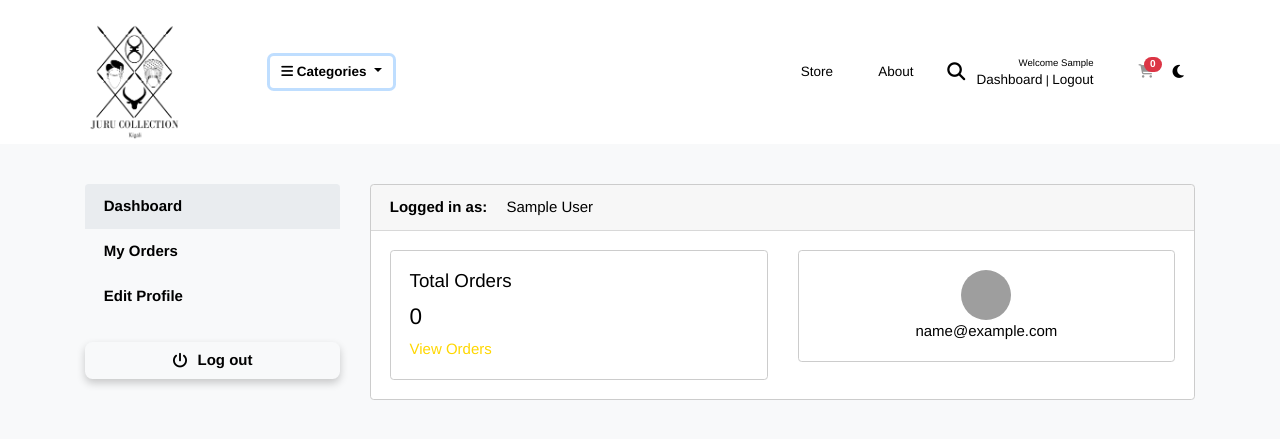
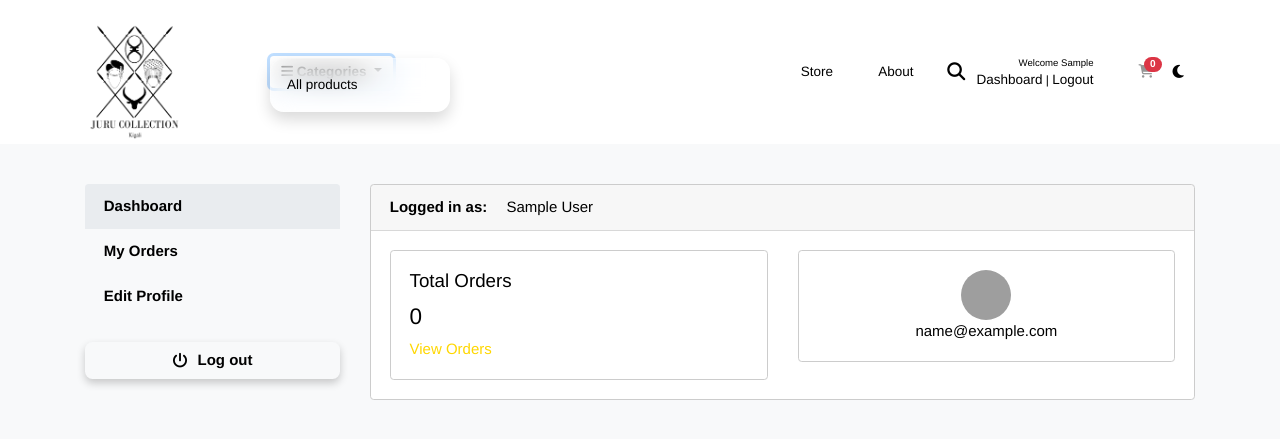
Before and after one commit to Pro-divin/greatKart-django, a Django app: page /accounts/ in a window 1280 px wide, after a click on "Categories". Shown: the top 439 px of the page. Run offline with Django 5.2, Linux system fonts and the light colour scheme; the visitor is signed in with stand-in values (Sample User, id 1); data that the repository does not hold is empty; parts of the project's set-up code (start-up, migrations or seed data) failed here and were passed over; some libraries are stand-ins or nearby versions; some web fonts are replaced; grey boxes are pictures that could not be loaded.

Commit message:
update app

```diff
--- a/templates/includes/navbar.html
+++ b/templates/includes/navbar.html
@@ -779,19 +779,19 @@ function submitOnEnter(e){
         <!-- Categories -->
         <div class="col-lg col-md">
           <!-- Desktop Categories -->
-        <!-- ================= DESKTOP CATEGORIES ================= -->
 <div class="category-wrap dropdown d-none d-lg-block">
   <button class="btn dropdown-toggle" type="button" id="desktopCategories"
-          data-bs-toggle="dropdown" aria-expanded="false">
+          data-toggle="dropdown" aria-haspopup="true" aria-expanded="false">
     <i class="fa fa-bars"></i> Categories
   </button>
-  <ul class="dropdown-menu shadow" aria-labelledby="desktopCategories">
-    <li><a class="dropdown-item" href="{% url 'store' %}">All products</a></li>
+  <div class="dropdown-menu shadow" aria-labelledby="desktopCategories">
+    <a class="dropdown-item" href="{% url 'store' %}">All products</a>
     {% for category in links %}
-      <li><a class="dropdown-item" href="{{ category.get_url }}">{{ category.category_name }}</a></li>
+      <a class="dropdown-item" href="{{ category.get_url }}">{{ category.category_name }}</a>
     {% endfor %}
-  </ul>
+  </div>
 </div>
+
 
         </div>
 
@@ -893,19 +893,20 @@ function submitOnEnter(e){
 
       <div class="d-flex align-items-center gap-2">
 
-        <!-- ================= MOBILE CATEGORIES ================= -->
+       <!-- Mobile Categories -->
 <div class="dropdown d-lg-none">
   <button class="btn btn-sm dropdown-toggle" type="button" id="mobileCategories"
-          data-bs-toggle="dropdown" aria-expanded="false">
+          data-toggle="dropdown" aria-haspopup="true" aria-expanded="false">
     <i class="fa fa-bars"></i> Categories
   </button>
-  <ul class="dropdown-menu shadow" aria-labelledby="mobileCategories">
-    <li><a class="dropdown-item" href="{% url 'store' %}">All products</a></li>
+  <div class="dropdown-menu shadow" aria-labelledby="mobileCategories">
+    <a class="dropdown-item" href="{% url 'store' %}">All products</a>
     {% for category in links %}
-      <li><a class="dropdown-item" href="{{ category.get_url }}">{{ category.category_name }}</a></li>
+      <a class="dropdown-item" href="{{ category.get_url }}">{{ category.category_name }}</a>
     {% endfor %}
-  </ul>
+  </div>
 </div>
+
 
     <div class="class">
 
```
